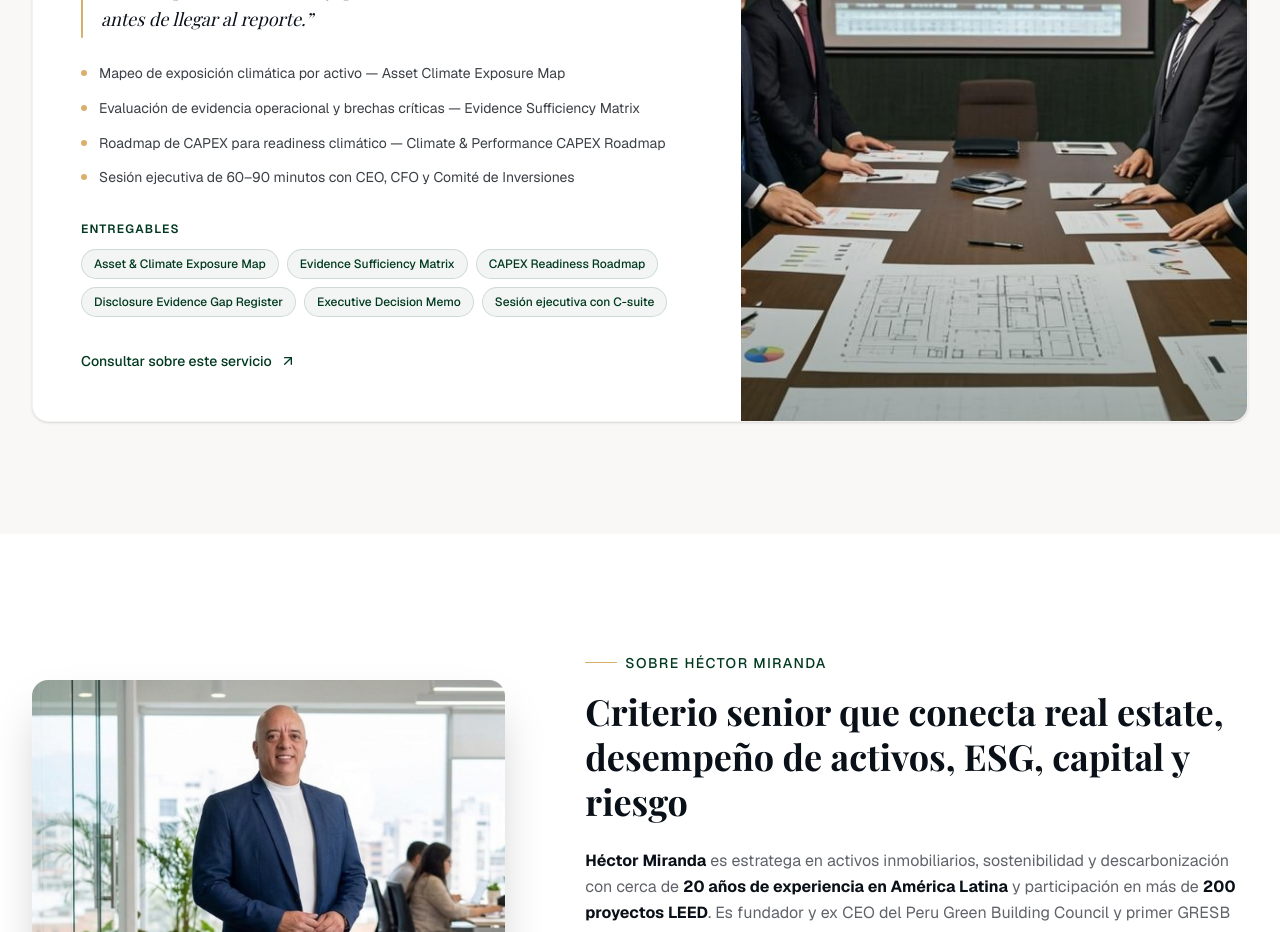
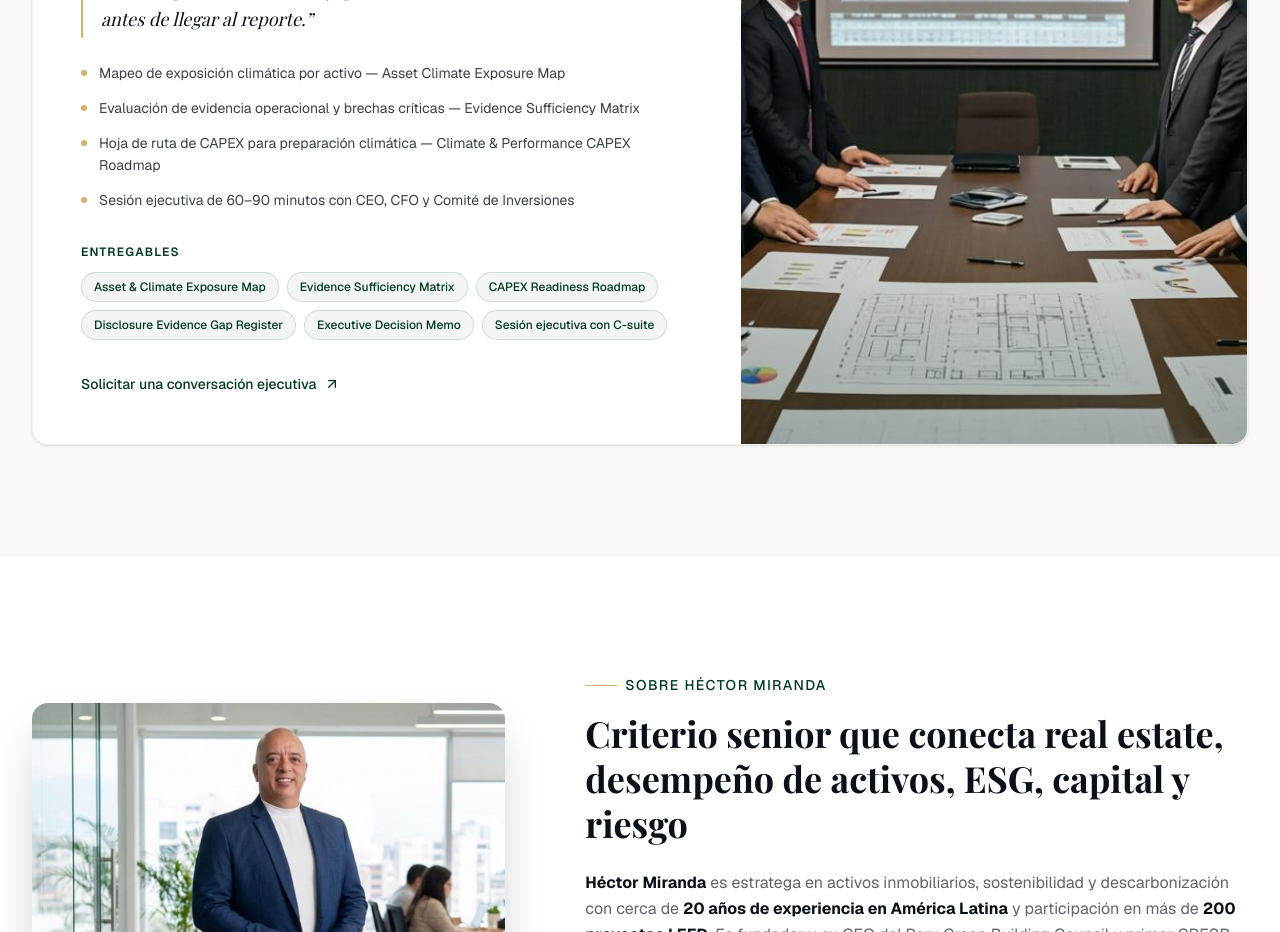
Before and after one commit to gonzalomiranda675-ai/hector-miranda-web, a Next.js app: page / in a window 1280 px wide. Shown: the part 3640-4572 px from the top of the page. Built offline with nearby package versions, Linux system fonts and the light colour scheme; a web font is replaced by a local one.

Commit message:
fix: NIIF service copy adjustments — cleaner Spanish and executive CTA

```diff
--- a/src/components/sections/ServicesSection.tsx
+++ b/src/components/sections/ServicesSection.tsx
@@ -55,7 +55,7 @@ const services = [
     features: [
       "Mapeo de exposición climática por activo — Asset Climate Exposure Map",
       "Evaluación de evidencia operacional y brechas críticas — Evidence Sufficiency Matrix",
-      "Roadmap de CAPEX para readiness climático — Climate & Performance CAPEX Roadmap",
+      "Hoja de ruta de CAPEX para preparación climática — Climate & Performance CAPEX Roadmap",
       "Sesión ejecutiva de 60–90 minutos con CEO, CFO y Comité de Inversiones",
     ],
     deliverables: [
@@ -68,6 +68,7 @@ const services = [
     ],
     image: "/images/service-niif-readiness.png",
     tag: "Pre-divulgación",
+    cta: "Solicitar una conversación ejecutiva",
   },
 ];
 
@@ -174,7 +175,7 @@ export default function ServicesSection() {
                       }}
                       className="inline-flex items-center gap-2 text-brand-green font-medium text-sm hover:gap-3 transition-all duration-300 group/link"
                     >
-                      Consultar sobre este servicio
+                      {service.cta || "Consultar sobre este servicio"}
                       <ArrowUpRight className="h-4 w-4 transition-transform group-hover/link:translate-x-0.5 group-hover/link:-translate-y-0.5" />
                     </button>
                   </div>
```
